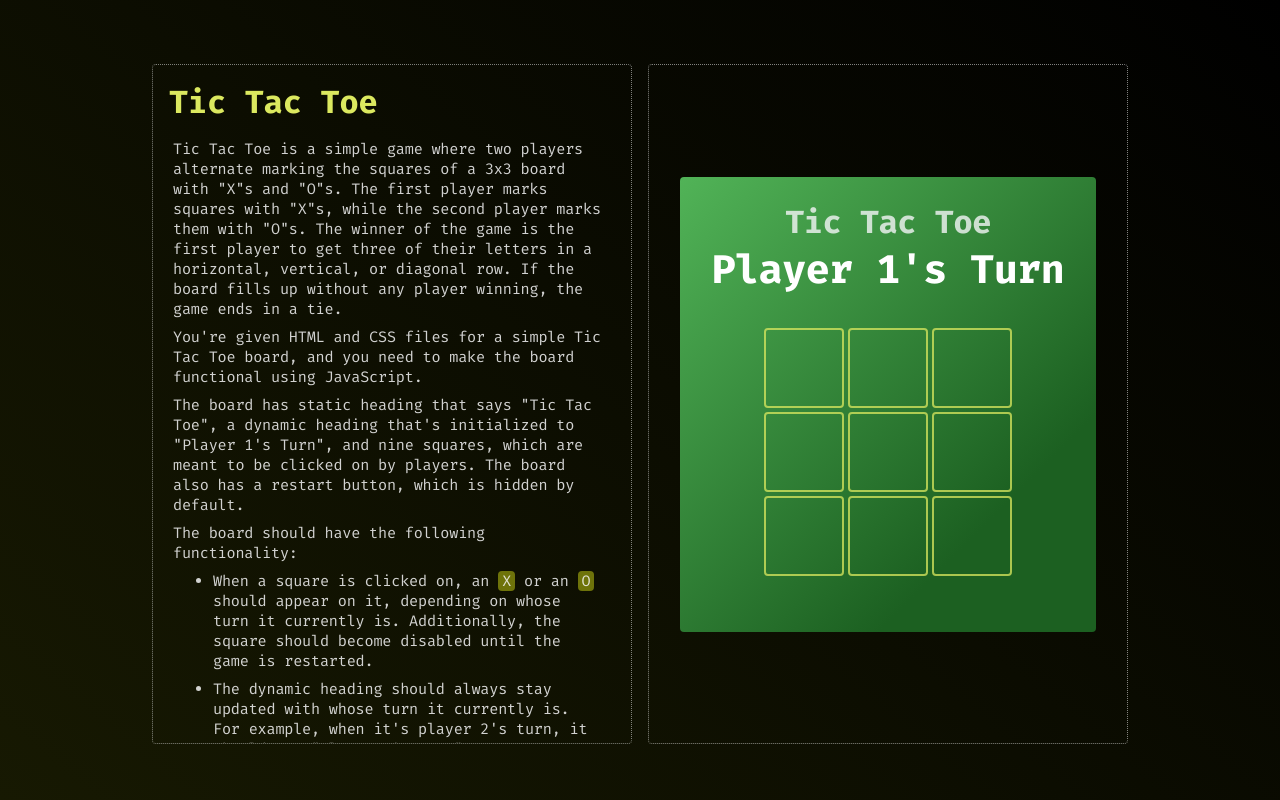
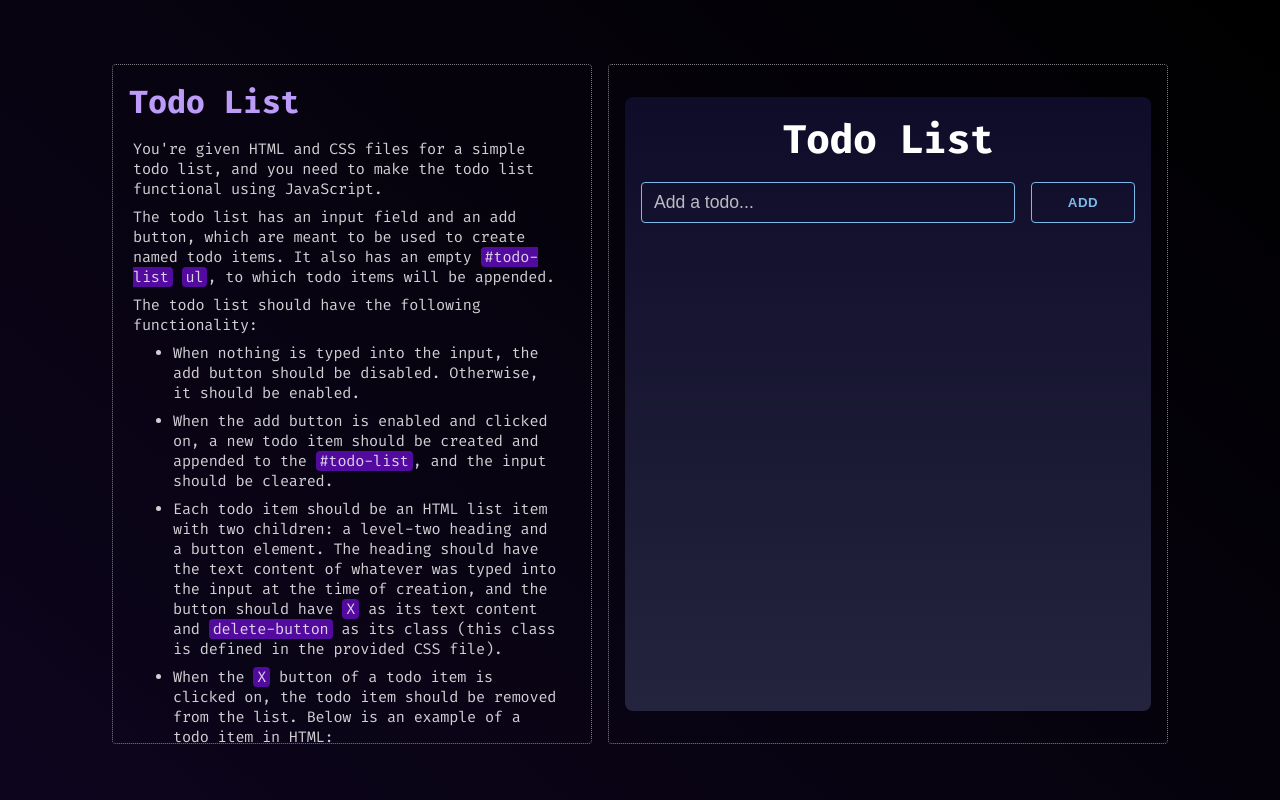
Before and after one commit to DemonDaddy22/frontend-expert, a React (Create React App) app: page / in a window 1280 px wide. Built offline with nearby package versions, Linux system fonts and the light colour scheme.

Commit message:
Implement Todo List exercise

```diff
--- a/src/App.tsx
+++ b/src/App.tsx
@@ -1,13 +1,13 @@
 import React from 'react';
 import './App.scss';
-import TicTacToe from './components/TicTacToe';
+import TodoList from './components/TodoList';
 import ThemeContextProvider from './context/ThemeContext';
 
 function App() {
   return (
     <ThemeContextProvider>
       <div className="container">
-        <TicTacToe />
+        <TodoList />
       </div>
     </ThemeContextProvider>
   );
--- /dev/null
+++ b/src/components/Icons/Trash.tsx
@@ -0,0 +1,28 @@
+import React from 'react';
+import { COLORS } from '../../constants/theme';
+
+const Trash: React.FC<IconProps> = (props) => {
+  const { color = COLORS.WHITE, height = 24, width = 24 } = props;
+
+  return (
+    <svg
+      xmlns='http://www.w3.org/2000/svg'
+      width={width}
+      height={height}
+      viewBox='0 0 24 24'
+      stroke={color}
+      fill='none'
+      strokeWidth='1.5'
+      strokeLinecap='round'
+      strokeLinejoin='round'>
+      <path stroke='none' d='M0 0h24v24H0z' fill='none' />
+      <path d='M4 7l16 0' />
+      <path d='M10 11l0 6' />
+      <path d='M14 11l0 6' />
+      <path d='M5 7l1 12a2 2 0 0 0 2 2h8a2 2 0 0 0 2 -2l1 -12' />
+      <path d='M9 7v-3a1 1 0 0 1 1 -1h4a1 1 0 0 1 1 1v3' />
+    </svg>
+  );
+};
+
+export default Trash;
--- /dev/null
+++ b/src/components/TodoList/codeBlocks.ts
@@ -0,0 +1,4 @@
+export const sampleTodoItem = `<li>
+  <h2>Practice for frontend interviews</h2>
+  <button class="delete-button">X</button>
+</li>`;
--- /dev/null
+++ b/src/components/TodoList/index.tsx
@@ -0,0 +1,167 @@
+import React, { useCallback, useState, ChangeEvent } from 'react';
+import classes from './styles.module.scss';
+import ProjectPage from '../ProjectPage';
+import QuestionDetails from '../QuestionDetails';
+import { PROJECT_COLORS } from '../../constants/theme';
+import CodeBlock from '../UI/CodeBlock';
+import { sampleTodoItem } from './codeBlocks';
+import Input from '../UI/Input';
+import { ButtonBlue } from '../UI/Button';
+import IconButton from '../UI/IconButton';
+import Trash from '../Icons/Trash';
+import { isEmptyString } from '../../utils';
+
+// TODO - on clicking a todo item, user can strike it off and it moves below the non striked out items
+// TODO - animate TODOs in the view
+
+interface Todo {
+  text: string;
+  isSelected: boolean;
+}
+
+interface TodoItemProps extends Todo {
+  onClick: () => void;
+  onDelete: () => void;
+}
+
+const TodoItem: React.FC<TodoItemProps> = (props) => {
+  const { text, isSelected, onClick, onDelete } = props;
+
+  const handleDeleteClick = useCallback((e: React.MouseEvent<HTMLButtonElement>) => {
+    e.stopPropagation();
+    onDelete();
+  }, [onDelete]);
+
+  return (
+    <div className={classes.todoItem} onClick={onClick}>
+      <p className={`${classes.todoItemText} ${isSelected ? classes.todoItemSelected : ''}`}>{text}</p>
+      <IconButton onClick={handleDeleteClick} className={classes.deleteButton}>
+        <Trash />
+      </IconButton>
+    </div>
+  );
+};
+
+const TodoList: React.FC<Props> = () => {
+  const [todoText, setTodoText] = useState('');
+  const [todos, setTodos] = useState<Array<Todo>>([]);
+
+  const handleTextChange = useCallback((e: ChangeEvent<HTMLInputElement>) => {
+    const text = e.currentTarget.value;
+    setTodoText(text);
+  }, []);
+
+  const handleTodoItemClick = useCallback((index: number) => {
+    setTodos((prevTodos) => {
+      const prevTodosClone = [...prevTodos];
+      const selectedTodo = { ...prevTodosClone[index] };
+      selectedTodo.isSelected = !selectedTodo.isSelected;
+      prevTodosClone[index] = selectedTodo;
+      return prevTodosClone;
+    });
+  }, []);
+
+  const handleTodoItemDelete = useCallback((index: number) => {
+    setTodos((prevTodos) => {
+      const prevTodosClone = [...prevTodos];
+      prevTodosClone.splice(index, 1);
+      return prevTodosClone;
+    });
+  }, []);
+
+  const handleAddTodo = useCallback((text: string) => {
+    if (isEmptyString(text)) {
+      return;
+    }
+    setTodos((prevTodos) => ([
+      {
+        text,
+        isSelected: false,
+      },
+      ...prevTodos,
+    ]));
+    setTodoText('');
+  }, []);
+
+  const handlePressEnter = useCallback((
+    e: React.KeyboardEvent<HTMLInputElement>, text: string,
+  ) => {
+    if (e?.key === 'Enter') {
+      handleAddTodo(text);
+    }
+  }, [handleAddTodo]);
+
+  return (
+    <ProjectPage background={PROJECT_COLORS.PROJECT32.background} containerClassName={classes.pageContainer}>
+      <QuestionDetails
+        title='Todo List'
+        titleClassName={classes.questionTitle}
+        containerClassName={classes.questionDetails}
+        descriptionClassName={classes.questionDescription}>
+        <p>
+          You're given HTML and CSS files for a simple todo list, and you need to make the todo list functional using
+          JavaScript.
+        </p>
+        <p>
+          The todo list has an input field and an add button, which are meant to be used to create named todo items. It
+          also has an empty <span className={classes.questionDescriptionHighlight}>#todo-list</span>{' '}
+          <span className={classes.questionDescriptionHighlight}>ul</span>, to which todo items will be appended.
+        </p>
+        <p>The todo list should have the following functionality:</p>
+        <ul>
+          <li>
+            When nothing is typed into the input, the add button should be disabled. Otherwise, it should be enabled.
+          </li>
+          <li>
+            When the add button is enabled and clicked on, a new todo item should be created and appended to the{' '}
+            <span className={classes.questionDescriptionHighlight}>#todo-list</span>, and the input should be cleared.
+          </li>
+          <li>
+            Each todo item should be an HTML list item with two children: a level-two heading and a button element. The
+            heading should have the text content of whatever was typed into the input at the time of creation, and the
+            button should have <span className={classes.questionDescriptionHighlight}>X</span> as its text content and{' '}
+            <span className={classes.questionDescriptionHighlight}>delete-button</span> as its class (this class is
+            defined in the provided CSS file).
+          </li>
+          <li>
+            When the <span className={classes.questionDescriptionHighlight}>X</span> button of a todo item is clicked
+            on, the todo item should be removed from the list. Below is an example of a todo item in HTML:
+          </li>
+        </ul>
+        <div className={classes.codeWrapper}>
+          <CodeBlock codeString={sampleTodoItem} language='xml' />
+        </div>
+      </QuestionDetails>
+      <section className={classes.solutionContainer}>
+        <div className={classes.todoListWrapper}>
+          <h1 className={classes.todoListHeader}>Todo List</h1>
+          <div className={classes.todoListInputWrapper}>
+            <Input
+              autoFocus
+              id='todo'
+              type='text'
+              placeholder='Add a todo...'
+              value={todoText}
+              onChange={handleTextChange}
+              onKeyDown={(e) => handlePressEnter(e, todoText)}
+            />
+            <ButtonBlue onClick={() => handleAddTodo(todoText)} className={classes.addButton}>Add</ButtonBlue>
+          </div>
+          <div className={classes.todosWrapper}>
+            {todos.map((todo, index) => (
+              <TodoItem
+                key={`todo-${index}`}
+                text={todo.text}
+                isSelected={todo.isSelected}
+                onClick={() => handleTodoItemClick(index)}
+                onDelete={() => handleTodoItemDelete(index)}
+              />
+            ))}
+          </div>
+        </div>
+      </section>
+    </ProjectPage>
+  );
+};
+
+export default TodoList;
--- /dev/null
+++ b/src/components/TodoList/styles.module.scss
@@ -0,0 +1,130 @@
+@import '../../constants/theme.scss';
+@import '../../utils/mixins.scss';
+
+.pageContainer {
+  @media screen and (min-width: 992px) {
+    overflow-y: hidden;
+  }
+}
+
+.questionDetails {
+  @media screen and (min-width: 992px) {
+    max-width: 40rem;
+    max-height: 85vh;
+    overflow-y: auto;
+  }
+}
+
+.questionDescription {
+  @include spacing (0 0.25rem);
+  word-break: break-word;
+  white-space: break-spaces;
+}
+
+.questionTitle {
+  color: $project-header-32;
+}
+
+.break {
+  @include spacing ($margin: 0.5rem 0);
+}
+
+.questionDescriptionHighlight {
+  @include spacing (0 0.25rem);
+  background-color: $project-highlight-32;
+  border-radius: 0.25rem;
+}
+
+.solutionContainer {
+  @include spacing (1rem);
+  border: 1px dotted rgba($color: $white, $alpha: 0.5);
+  border-radius: 0.25rem;
+  overflow-y: hidden;
+  align-self: stretch;
+  display: flex;
+  flex-direction: column;
+  align-items: center;
+  justify-content: center;
+
+  @media screen and (min-width: 992px) {
+    max-height: 85vh;
+    width: 35rem;
+  }
+}
+
+.todoListWrapper {
+  @include spacing (1rem, 1rem);
+  background: $project-32-wrapper-bg-1;
+  background: -webkit-linear-gradient(to top, $project-32-wrapper-bg-2, $project-32-wrapper-bg-1);
+  background: linear-gradient(to top, $project-32-wrapper-bg-2, $project-32-wrapper-bg-1);
+  border-radius: 0.5rem;
+  width: 100%;
+  height: 100%;
+  min-height: 30rem;
+  overflow-y: auto;
+}
+
+.todoListHeader {
+  color: $white;
+  font-size: 1.75rem;
+  letter-spacing: -0.6px;
+  text-align: center;
+
+  @media screen and (min-width: 992px) {
+    font-size: 2.5rem;
+  }
+}
+
+.todoListInputWrapper {
+  @include spacing ($margin: 1rem 0);
+  display: flex;
+  flex-direction: column;
+  align-items: stretch;
+  gap: 1rem;
+
+  @media screen and (min-width: 992px) {
+    flex-direction: row;
+  }
+}
+
+.addButton {
+  width: 100%;
+
+  @media screen and (min-width: 992px) {
+    width: 8rem;
+  }
+}
+
+.todosWrapper {
+  @include spacing ($margin: 1rem 0);
+  display: flex;
+  flex-direction: column;
+  gap: 0.5rem;
+}
+
+.todoItem {
+  @include spacing (0.5rem 0.75rem);
+  background-color: $project-32-todo-bg;
+  border-radius: 0.5rem;
+  display: flex;
+  flex-direction: row;
+  align-items: center;
+  gap: 0.5rem;
+  cursor: pointer;
+  box-shadow: rgba($color: $black, $alpha: 0.9) 0px 1px 0px, rgba($color: $black, $alpha: 0.75) 0px 1px 2px;
+
+  &:hover {
+    box-shadow: none;
+    filter: brightness(0.9);
+  }
+}
+
+.todoItemText {
+  color: rgba($color: $white, $alpha: 1);
+  flex: 1;
+}
+
+.todoItemSelected {
+  color: rgba($color: $white, $alpha: 0.75);
+  text-decoration: line-through;
+}
--- a/src/constants/theme.scss
+++ b/src/constants/theme.scss
@@ -242,3 +242,11 @@ $project-header-31: #DBE85F;
 $project-highlight-31: #6E730A;
 $project-31-game-bg-1: #51B357;
 $project-31-game-bg-2: #1C6021;
+
+// project-32
+$project-bg-32: linear-gradient(40deg, #0D051D 0%, $black 100%);
+$project-header-32: #BC9BF9;
+$project-highlight-32: #520A9F;
+$project-32-wrapper-bg-1: #0F0C29;
+$project-32-wrapper-bg-2: #24243E;
+$project-32-todo-bg: #515198;
--- a/src/constants/theme.ts
+++ b/src/constants/theme.ts
@@ -117,4 +117,7 @@ export const PROJECT_COLORS: { [key: string]: { [key: string]: string } } = {
   PROJECT31: {
     background: `linear-gradient(40deg, #171902 0%, ${COLORS.BLACK} 100%)`,
   },
+  PROJECT32: {
+    background: `linear-gradient(40deg, #0D051D 0%, ${COLORS.BLACK} 100%)`,
+  },
 };
```
